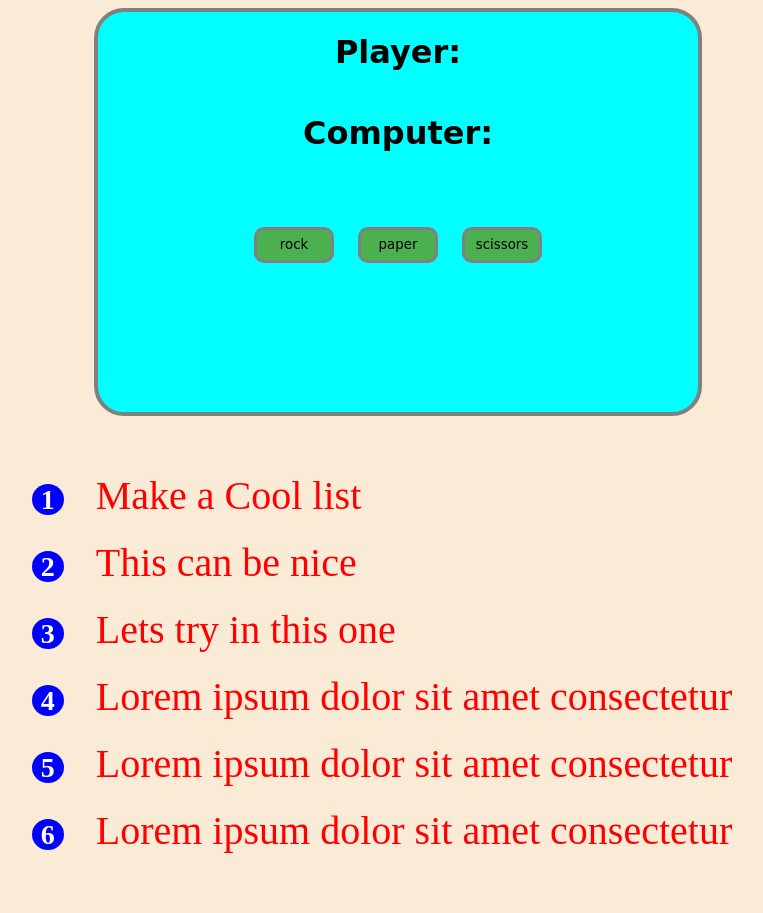
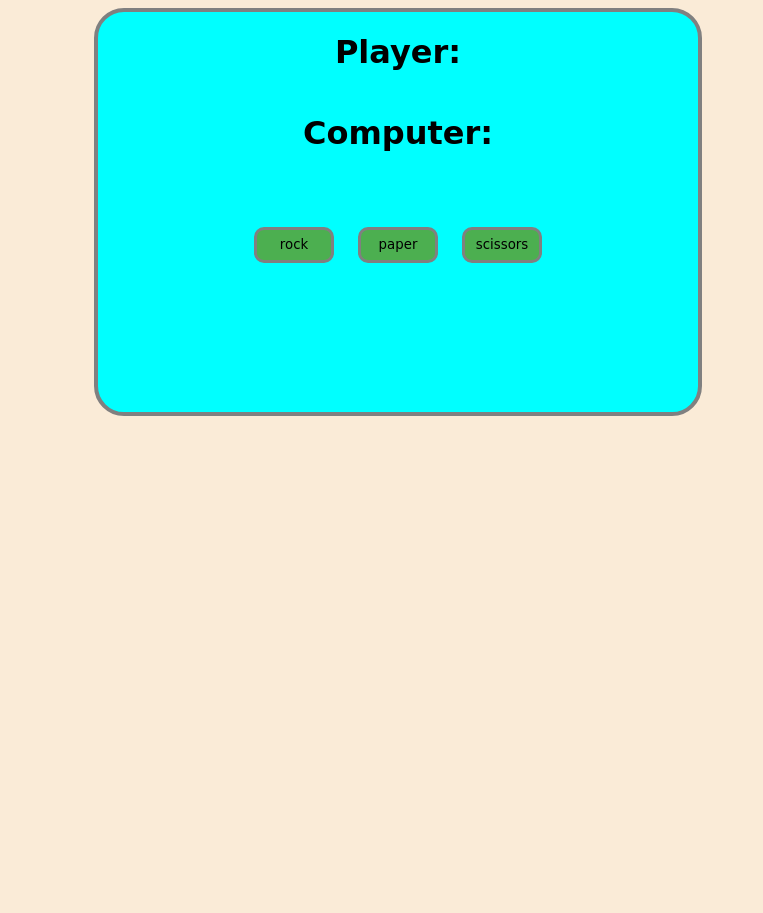
Before and after one commit to paul1029-ife/rockpaperscissors, a plain HTML site: page index.html in a window 1280 px wide. Shown: the whole page, without its empty margins (242-1005 px from the left). After the commit the page ends 800 px from the top, so only its background shows below. Drawn offline with Linux system fonts and the light colour scheme.

Commit message:
Deleted parts that weren't with the rock paper scissors game

```diff
--- a/index.html
+++ b/index.html
@@ -17,16 +17,6 @@
         <button class="choiceBtn">scissors</button>
     </div>
     </div>
-    <div>
-        <ol>
-            <li>Make a Cool list</li>
-            <li>This can be nice</li>
-            <li>Lets try in this one</li>
-            <li>Lorem ipsum dolor sit amet consectetur</li>
-            <li>Lorem ipsum dolor sit amet consectetur</li>
-            <li>Lorem ipsum dolor sit amet consectetur</li>
-        </ol>
-    </div>
     <script src="index.js"></script>
 </body>
 </html>
--- a/style.css
+++ b/style.css
@@ -48,31 +48,3 @@ body {
         font-size: smaller;
     }
 }
-
-
-ol {
-    align-items: center;
-    position: relative;
-    list-style: none;
-    padding: 30px;
-}
-
-ol li {
-    position: relative;
-    padding: 10px;
-    color: red;
-    font-size: 40px;
-    counter-increment: numbers;
-}
-
-ol li::before {
-    content: counter(numbers);
-    padding: 0px 9px;
-    border-radius: 50%;
-    background-color: blue;
-    color: white;
-    font-size: 0.7em;
-    font-weight: bold;
-    left: -32px;
-    position: relative;
-}
```
